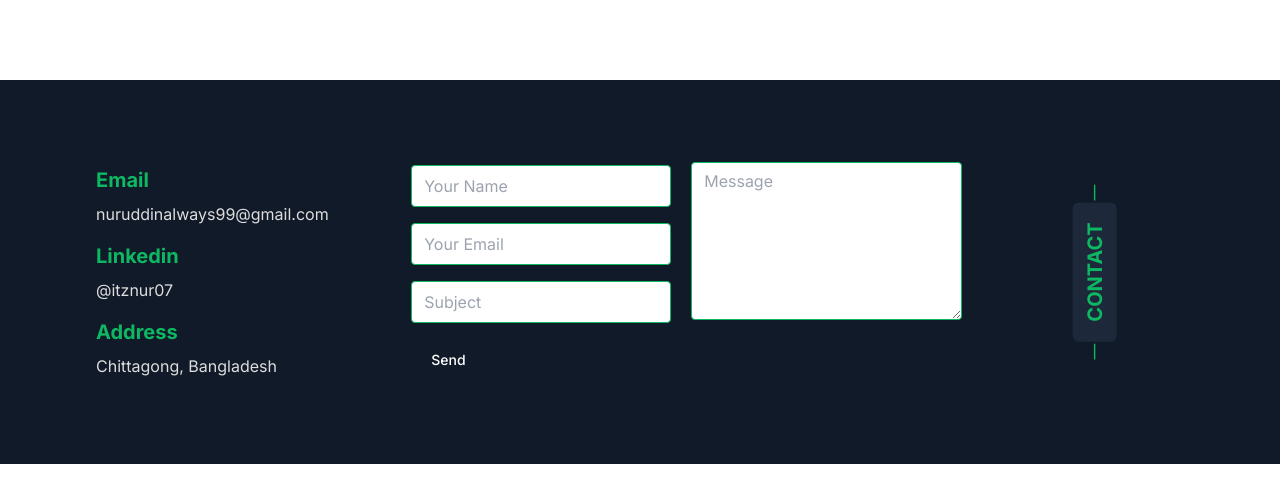
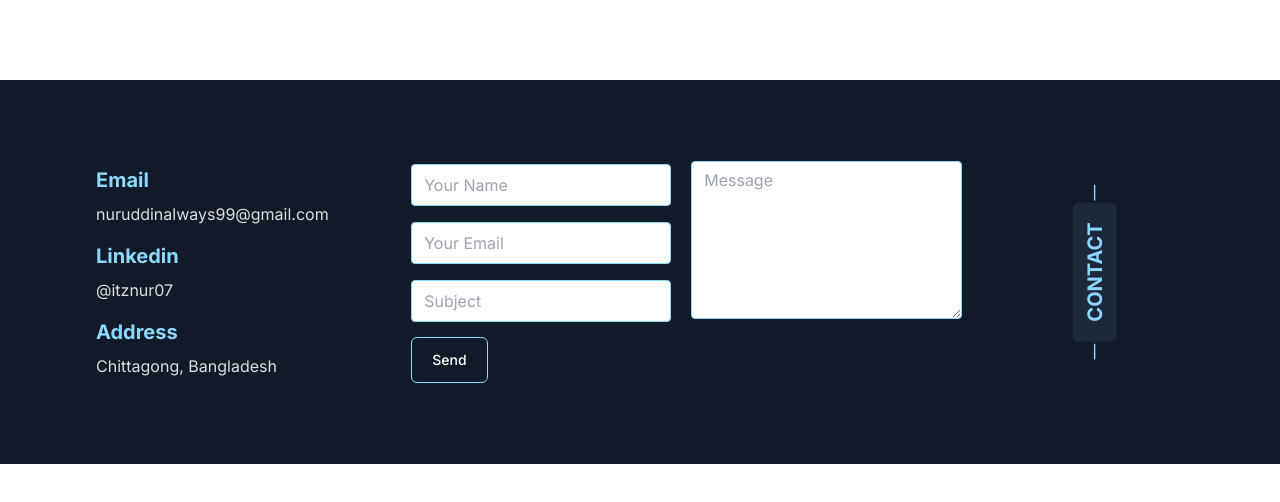
Before and after one commit to itznur07/portfolio, a React (Create React App) app: page /contact in a window 1280 px wide. Shown: the top 502 px of the page. Built offline with nearby package versions, Linux system fonts and the light colour scheme.

Commit message:
Form validation

```diff
--- a/src/Components/Button.js
+++ b/src/Components/Button.js
@@ -8,7 +8,7 @@ const Button = ({ name, cstyle }) => {
     <div>
       <button
         style={{ borderColor: color }}
-        className={`text-[#fff] md:text-md text-sm font-medium md:px-5 px-3 py-2 md:py-3 rounded-md ${cstyle}`}
+        className={`text-[#fff] md:text-md text-sm font-medium md:px-5 px-3 py-2 md:py-3 rounded-md ${cstyle}  border border-[${color}]`}
       >
         {name}
       </button>
--- a/src/Components/Contact.js
+++ b/src/Components/Contact.js
@@ -1,12 +1,22 @@
 import React from "react";
 import { useSelector } from "react-redux";
 import Button from "./Button";
-
 // import icons
+import { useForm } from "react-hook-form";
 import MentionButton from "./MentionButton";
 
 const Contact = () => {
   const { color } = useSelector((state) => state.datas);
+
+  const {
+    register,
+    handleSubmit,
+    formState: { errors },
+  } = useForm();
+
+  const onSubmit = (data) => {
+    console.log(data);
+  };
 
   return (
     <>
@@ -44,10 +54,11 @@ const Contact = () => {
           {/* div 1 */}
           {/* div 2 */}
           <div className='md:flex items-center md:gap-x-10 md:space-y-0 space-y-5 md:ml-10 md:mt-0 mt-10'>
-            <form>
+            <form onSubmit={handleSubmit(onSubmit)}>
               <div className='md:flex items-center md:gap-x-5 md:gap-y-4'>
                 <div className='space-y-4'>
                   <input
+                    {...register("name", { required: true, maxLength: 20 })}
                     style={{ borderColor: color }}
                     className='border  outline-none px-3 py-2 rounded'
                     type='text'
@@ -55,6 +66,10 @@ const Contact = () => {
                   />
                   <br />
                   <input
+                    {...register("email", {
+                      required: true,
+                      pattern: /^[\w.%+-]+@[A-Za-z0-9.-]+\.[A-Za-z]{2,}$/,
+                    })}
                     style={{ borderColor: color }}
                     className='border  outline-none px-3 py-2 rounded'
                     type='text'
@@ -62,6 +77,7 @@ const Contact = () => {
                   />
                   <br />
                   <input
+                    {...register("subject", { required: true, maxLength: 20 })}
                     style={{ borderColor: color }}
                     className='border  outline-none px-3 py-2 rounded'
                     type='text'
--- a/src/Components/Navbar.js
+++ b/src/Components/Navbar.js
@@ -1,6 +1,6 @@
 import React from "react";
 import { useSelector } from "react-redux";
-import { Link } from 'react-router-dom';
+import { Link } from "react-router-dom";
 import Button from "./Button";
 
 const Navbar = () => {
@@ -24,11 +24,11 @@ const Navbar = () => {
         {/* div 2 */}
         <div>
           <nav>
-            <ul className='flex items-center md:space-x-16 space-x-10 md:text-md text-md text-[#fff] font-medium cursor-pointer'>
-              <li className='hover:text-[#0eb761]'>Home</li>
-              <li className='hover:text-[#0eb761]'>About</li>
-              <li className='hover:text-[#0eb761]'>Portfolio</li>
-              <li className='hover:text-[#0eb761]'>Contact</li>
+            <ul className='flex items-center md:space-x-16 space-x-10 md:text-md text-md font-medium cursor-pointer'>
+              <li className={`text-white hover:text-[${color}]`}>Home</li>
+              <li className={`text-white hover:text-[${color}]`}>About</li>
+              <li className={`text-white hover:text-[${color}]`}>Portfolio</li>
+              <li className={`text-white hover:text-[${color}]`}>Contact</li>
             </ul>
           </nav>
         </div>
--- a/src/Components/Theme.js
+++ b/src/Components/Theme.js
@@ -1,5 +1,4 @@
 import React from "react";
-import { GiBranchArrow } from "react-icons/gi";
 import { useDispatch, useSelector } from "react-redux";
 import { changeColor } from "../app/reducers/dataSlice";
 
@@ -15,30 +14,25 @@ const Theme = () => {
     <>
       <div className='container mx-auto md:flex-none flex md:justify-start justify-center'>
         <div className='md:space-y-5 md:space-x-0 md:flex md:flex-col items-center absolute md:top-80 md:right-0 md:mx-24 flex top-48  space-x-6   cursor-pointer'>
-          <div className='md:rotate-45 -rotate-45'>
-            <span style={{ color: color }} className='text-3xl'>
-              <GiBranchArrow />
-            </span>
-          </div>
           <div
             onClick={() => handleChange("#FFE715")}
-            className='w-5 h-5 rounded-full bg-[#FFE715] animate-pulse'
+            className='w-5 h-5 rounded-full bg-[#FFE715]'
           ></div>
           <div
             onClick={() => handleChange("#FF69B3")}
-            className='w-5 h-5 rounded-full bg-[#FF69B3] animate-pulse'
+            className='w-5 h-5 rounded-full bg-[#FF69B3]'
           ></div>
           <div
             onClick={() => handleChange("#8CD7FE")}
-            className='w-5 h-5 rounded-full bg-[#8CD7FE] animate-pulse'
+            className='w-5 h-5 rounded-full bg-[#8CD7FE]'
           ></div>
           <div
             onClick={() => handleChange("#d902ee")}
-            className='w-5 h-5 rounded-full bg-[#d902ee] animate-pulse'
+            className='w-5 h-5 rounded-full bg-[#d902ee]'
           ></div>
           <div
             onClick={() => handleChange("#d71b3b")}
-            className='w-5 h-5 rounded-full bg-[#d71b3b] animate-pulse'
+            className='w-5 h-5 rounded-full bg-[#d71b3b]'
           ></div>
         </div>
       </div>
--- a/src/app/reducers/dataSlice.js
+++ b/src/app/reducers/dataSlice.js
@@ -11,7 +11,7 @@ import {
 const dataSlice = createSlice({
   name: "datas",
   initialState: {
-    color: "#0eb761",
+    color: "#8CD7FE",
     skills: [
       { toolName: "Javascript", icon: <SiJavascript />, lavel: "Intermediate" },
       { toolName: "React", icon: <FaReact />, lavel: "Intermediate" },
```
Lines whose indentation alone changed are shown as unchanged.
